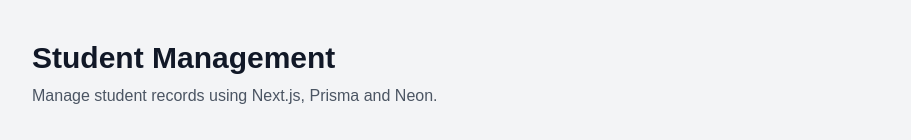
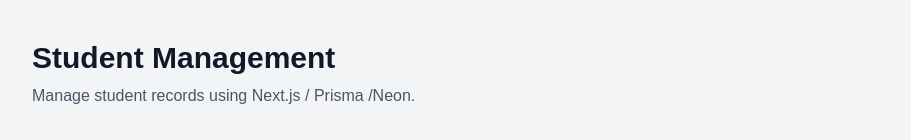
Before and after one commit to kavithz/student-management, a Next.js app: page / in a window 1280 px wide. Shown: the top 140 px of the page, without its empty margins (184-1095 px from the left). Built offline with nearby package versions, Linux system fonts and the light colour scheme; no server answers; the database is empty.

Commit message:
update page.tsx

```diff
--- a/app/page.tsx
+++ b/app/page.tsx
@@ -175,7 +175,7 @@ export default function Home() {
             Student Management
           </h1>
           <p className="mt-2 text-gray-600">
-            Manage student records using Next.js, Prisma and Neon.
+            Manage student records using Next.js / Prisma /Neon.
           </p>
         </div>
 
```
